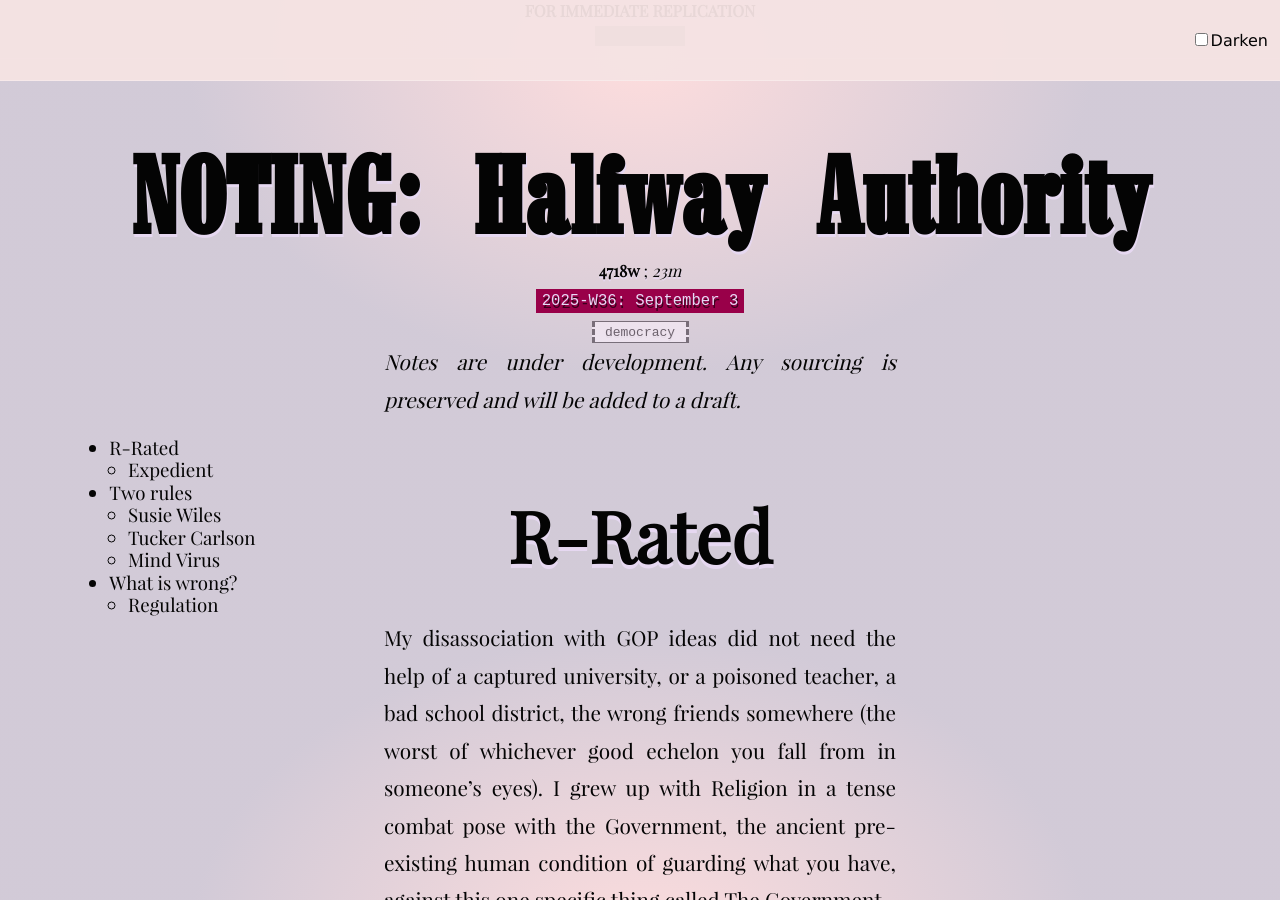
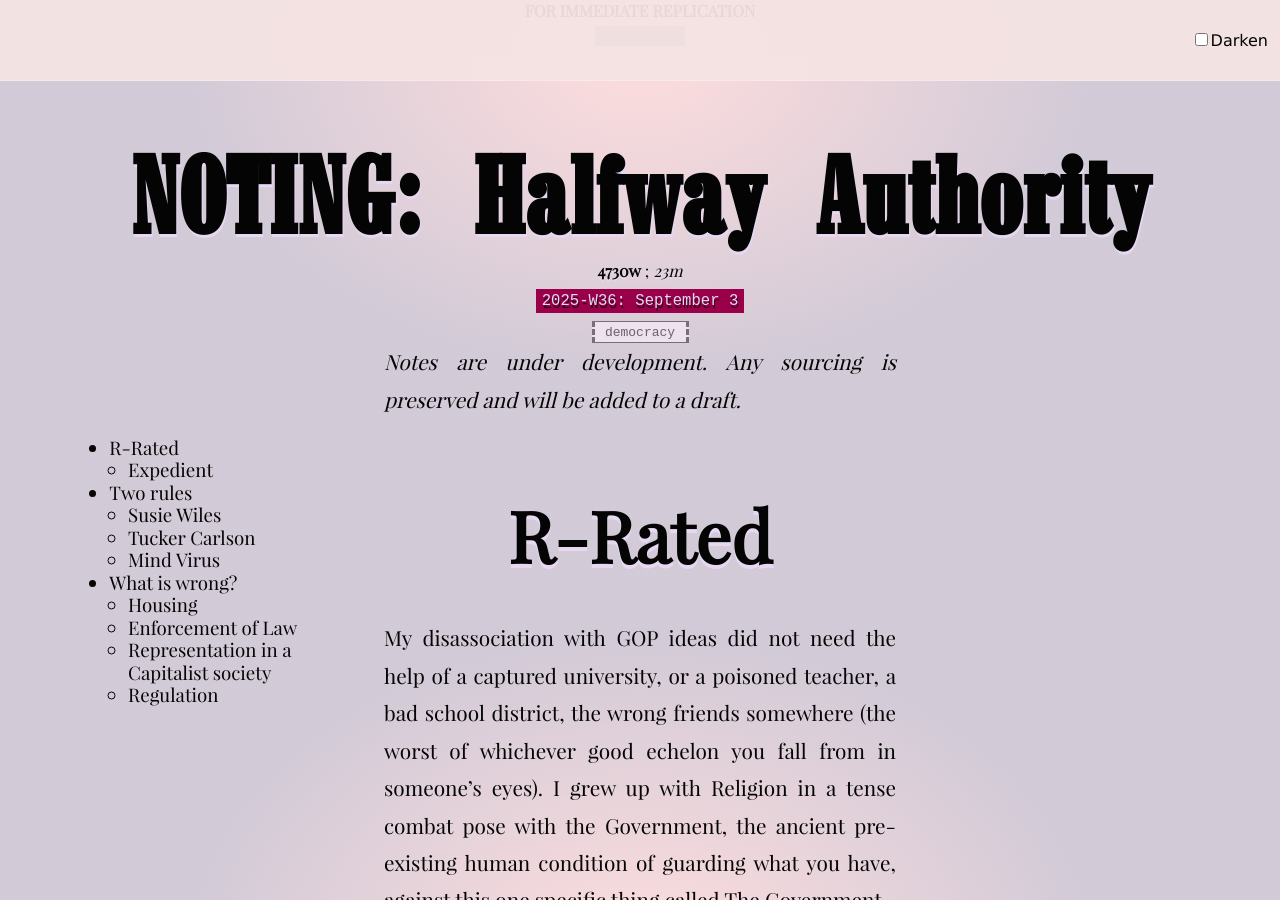
Before and after one commit to tiliv/antibody, a Jekyll site: the page built from docs/journal/autumn-Ryan-Halfway-Authority/index.md, in a window 1280 px wide and 900 px high, scrolled down 395 px. Built offline with Jekyll 4.4.1, drawn with Linux system fonts in a browser that asks for light colours; some of the changed text lies outside the part shown; grey boxes are pictures that could not be loaded.

Commit message:
Add remaining headers

```diff
--- a/docs/journal/autumn-Ryan-Halfway-Authority/index.md
+++ b/docs/journal/autumn-Ryan-Halfway-Authority/index.md
@@ -191,4 +191,10 @@ Anti-Woke is backfilling its reservoirs of cultural grievances, and they haven't
 
 ### What is wrong?
 
+#### Housing
+
+#### Enforcement of Law
+
+#### Representation in a Capitalist society
+
 #### Regulation
```
